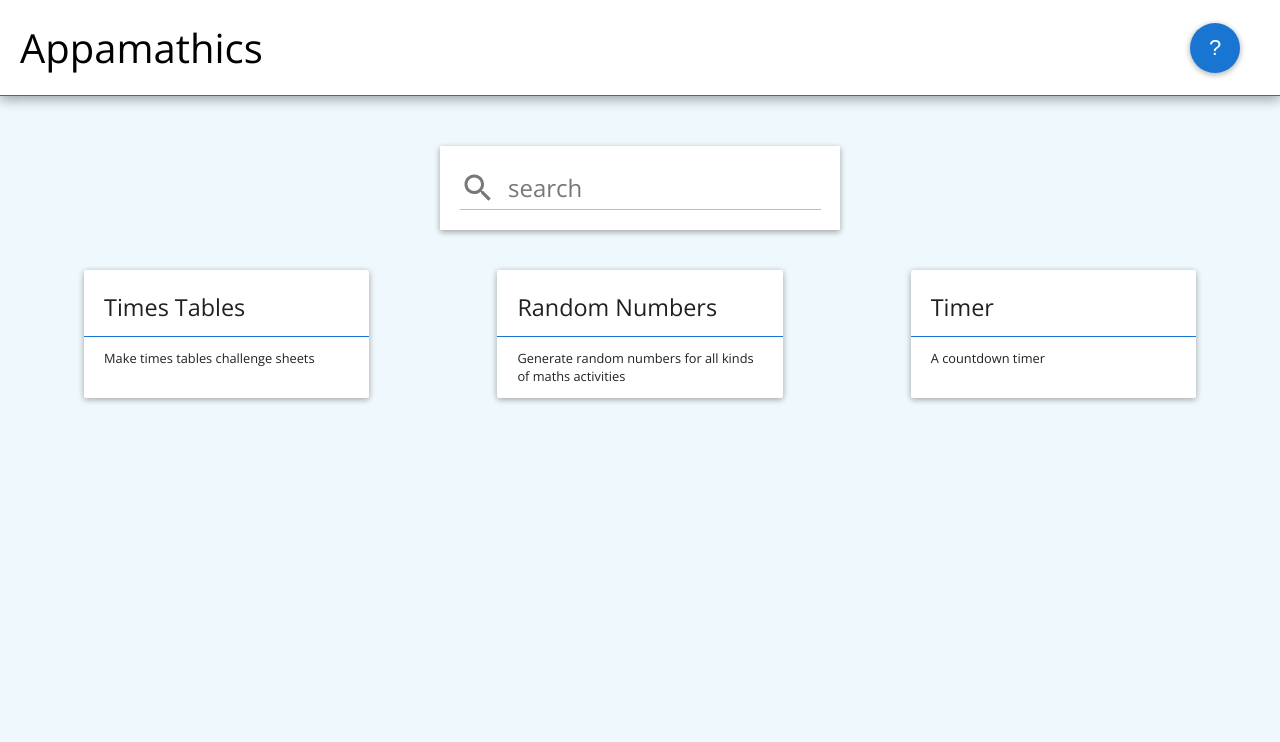
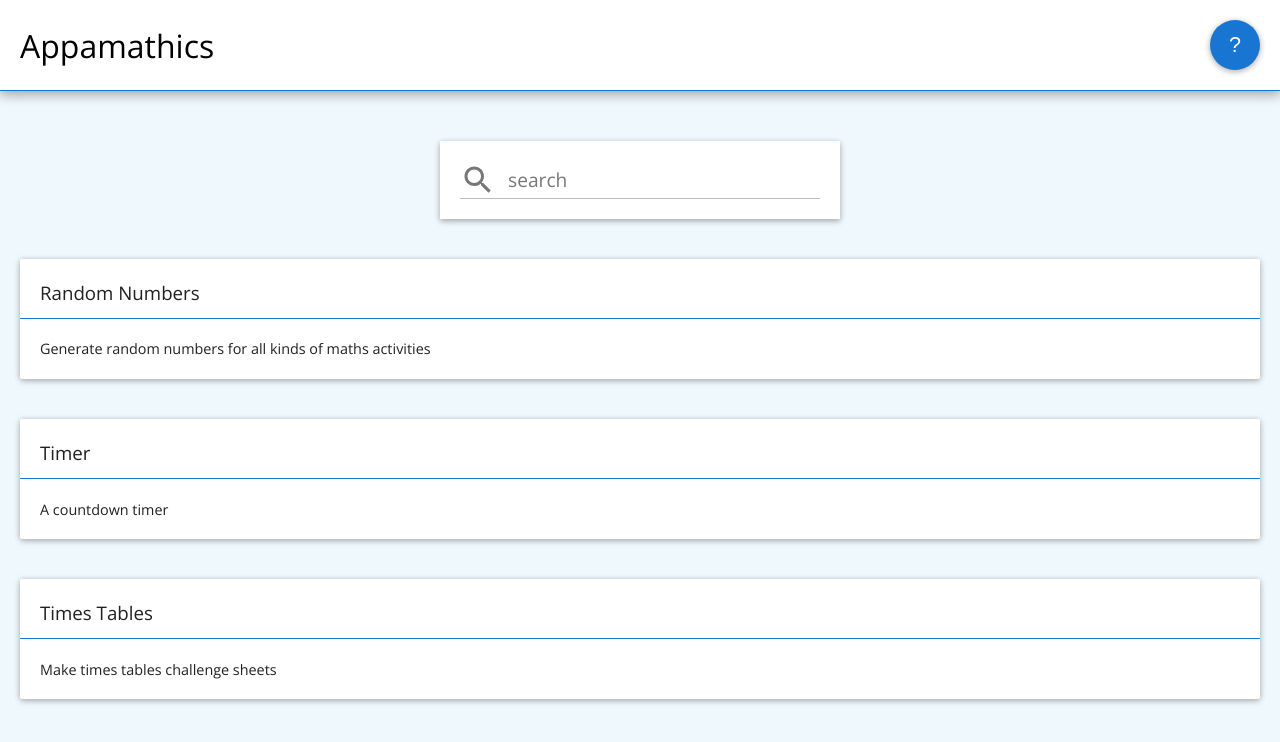
Before and after one commit to 4lefts/appamathics, a Vue app: page /#/ in a window 1280 px wide. Shown: the top 742 px of the page. Built offline with nearby package versions, Linux system fonts and the light colour scheme.

Commit message:
css tweaks, added sorting to applist

```diff
--- a/src/base.scss
+++ b/src/base.scss
@@ -88,7 +88,7 @@ $text-secondary: rgba(0, 0, 0, 0.6);
     padding: 0;
     width: $size;
     height: $size;
-    font-size: 1.1em;
+    font-size: 1.35rem;
     border-radius: 50%;
     display: flex;
     align-items: center;
@@ -149,7 +149,7 @@ button:focus:not(:active)::after {
     padding: 0;
     min-width: 150px;
     height: $size;
-    font-size: 1.1em;
+    font-size: 1.1rem;
     border-radius: 2px;
     display: flex;
     align-items: center;
@@ -163,7 +163,6 @@ button:focus:not(:active)::after {
     transition: all 0.3s ease;
     &:focus, &:hover{
         outline: none;
-        // transform: scale(1.1);
         @include card(3, $light);
     }
 }
@@ -176,8 +175,8 @@ button:focus:not(:active)::after {
 
 @import url('https://fonts.googleapis.com/css?family=Lora|Open+Sans');
 body{
-    font-size: 20px;
-    // font-family: 'Lora', serif;
+    font-size: 16px;
+    //font-family: 'Lora', serif;
     font-family: 'Open Sans', sans-serif;
     background-color: $background;
 }
@@ -198,10 +197,13 @@ header{
         margin: 0;
     }
     h5{
-        margin-top: 0.4em;
+        margin-top: 0.4rem;
     }
-    button, a{
+    button{
         @include icon-button();
+    }
+    a{
+        @include icon-button(50px, $light)
     }
     border-bottom: 1px solid $primary;
 }
@@ -215,8 +217,8 @@ header{
 .button-group{
     display: flex;
     align-items: center;
-    button{
-        margin-right: $gutter;
+    button, h1{
+        margin-left: $gutter;
     }
 }
 
@@ -230,7 +232,7 @@ input{
     background: transparent;
     border: none;
     border-bottom: 1px solid lighten($text, 70%);
-    font-size: 1.2em;
+    font-size: 1.2rem;
     &::-webkit-input-placeholder { /* Chrome/Opera/Safari */
       color: #777777;
     }
@@ -253,12 +255,12 @@ input{
 label{
     margin-top: $gutter;
     color: $text-secondary;
-    font-size: 0.7em;
+    font-size: 0.9rem;
     padding: 5px;
     padding-left: 0;
 }
 
-.settings{
+@mixin slide-in-info{
     @include card(1);
     @include container();
     margin: $gutter auto;
@@ -267,12 +269,11 @@ label{
     background-color: #ffffff;
     p{
         margin-bottom: 0;
-        font-size: 0.7em;
-        color: $text-secondary;
     }
     h3{
-        margin-top: 0.3em;
-        margin-bottom: 0.15em;
+        margin-top: 0.3rem;
+        padding-bottom: 0.35rem;
+        border-bottom: 1px solid $light;
     }
     input{
         margin-bottom: 20px;
@@ -283,16 +284,17 @@ label{
 }
 
 .about-info{
-    @include card(1);
-    @include container();
-    margin-top: $gutter;
-    padding: $gutter;
+    @include slide-in-info();
+}
+
+.settings{
+    @include slide-in-info();
+    h3{
+        margin-bottom: 1rem;
+    }
     p{
-        margin-bottom: 0;
-    }
-    h3{
-        margin-top: 0.3em;
-        margin-bottom: 0.15em;
+        font-size: 0.9rem;
+        color: $text-secondary;
     }
 }
 
--- a/src/components/home.vue
+++ b/src/components/home.vue
@@ -13,7 +13,7 @@
     </header>
     <transition name="slide">
       <div v-if="showAbout" class="about-info">
-        <h2>Simple Apps for Classrooms</h2>
+        <h3>Simple Apps for Classrooms</h3>
         <p>Appamathics is a growing collection of web apps that are hopefully useful in primary school classrooms. They are not designed to fit a specific purpose; they're just things that I've found useful. Each one has a help page that tries to suggest some possible uses for the app. If you have ideas for apps you'd like to see here, or ways the apps or the site could be improved, please get in touch.</p>
         <p>Thanks,<br>Stephen Ball,<br>{{getDate}}</p>
       </div>
@@ -23,12 +23,10 @@
       <input id="search" type="text" v-model="search" placeholder="search">
     </div>
     <div class="card-grid">
-      <div v-for="app in filteredAppList" class="app-card">
-        <router-link v-bind:to="app.path">
+        <router-link v-for="app in filteredAppList" :key="app.path" v-bind:to="app.path">
           <h3>{{app.name}}</h3>
           <p>{{app.description}}</p>
         </router-link>
-      </div>
     </div>
   </div>
 </template>
@@ -64,8 +62,23 @@ export default {
       return `${months[d.getMonth()]}, ${d.getFullYear()}`
     },
     filteredAppList: function(){
-      return this.appList.filter(app => {
-        return app.name.toLowerCase().includes(this.search.toLowerCase())
+      return this.appList
+            .filter(app => {
+              return app.name
+                        .toLowerCase()
+                        .includes(this.search.toLowerCase())
+            })
+            .sort((a, b) => {
+              const nameA = a.name.toUpperCase()
+              const nameB = b.name.toUpperCase()
+              if(nameA < nameB){
+                return -1
+              }
+              if(nameA > nameB){
+                return 1
+              }
+              //names are the same - this should never happen
+              return 0
             })
     }
   },
@@ -104,13 +117,19 @@ export default {
   flex-direction: row;
   flex-flow: wrap;
   justify-content: space-around;
-  .app-card{
+  a{
+    text-decoration: none;
+    color: $text;
+    width: 100%;
+    margin: $gutter 0;
     box-sizing: border-box;
-    margin: $gutter 0;
-    width: 23%;
     border-radius: 2px;
     @include card(1);
     transition: all 0.3s ease;
+    &:focus{
+      outline: none;
+      color: $primary;
+    }
       h3{
         margin: 0;
         box-sizing: border-box;
@@ -119,16 +138,8 @@ export default {
         border-bottom: 1px solid $primary;
       }
       p{
-      padding: 0 $gutter;
-      font-size: 0.8rem;
-    }
-    a{
-      text-decoration: none;
-      color: $text;
-      &:focus{
-        outline: none;
-        color: $primary;
-      }
+        padding: 0.4rem $gutter;
+        font-size: 0.9rem;
       }
       &:hover{
         @include card(3);
@@ -136,6 +147,7 @@ export default {
           color: $primary;
         }
       }
+
   }
 }
 </style>
--- a/src/components/tables.vue
+++ b/src/components/tables.vue
@@ -1,7 +1,8 @@
 <template>
   <div>
     <header>
-      <div class="container">
+      <div class="button-group">
+        <router-link to="/"><img src="../assets/icons/arrow_back.svg" alt="back to home page"></router-link>
         <h1>Tables Challenge</h1>
       </div>
       <div class="button-group">
@@ -13,12 +14,11 @@
           <img v-if="showAbout" src="../assets/icons/close.svg" alt="close about button">
           <span v-else>?</span>
         </button>
-        <router-link to="/"><img src="../assets/icons/arrow_back.svg" alt="back to home page"></router-link>
       </div>
     </header>
     <transition name="slide">
       <div v-if="showAbout" class="about-info">
-        <h2>Generate Times Tables Warm-Up Sheets</h2>
+        <h3>Generate Times Tables Practise Sheets</h3>
         <p>Use the settings section to select the times tables you want students to practise and click print to generate a printable worksheet. We normally set a 5 minute timer and see how many each person can do, then they can record this score (or the their time, or both) to try to improve on it next time.</p>
       </div>
     </transition>
--- a/src/components/tables_components/tableOutput.vue
+++ b/src/components/tables_components/tableOutput.vue
@@ -101,7 +101,7 @@ export default {
             table-layout: fixed;
             td, th {
                 text-align: center;
-                font-size: 1.4em;
+                font-size: 1.4rem;
                 vertical-align: middle;
                 font-weight: 300;
                 border: 1px solid $text;
--- a/src/components/tables_components/tablesChooser.vue
+++ b/src/components/tables_components/tablesChooser.vue
@@ -40,10 +40,9 @@ export default {
             flex-wrap: wrap;
             justify-content: space-between;
             .number-choice-button{
-                $sz: 2.1em;
-                line-height: $sz;
-                width: $sz;
-                font-size: $sz;
+                font-size: 3rem;
+                line-height: 2em;
+                width: 2em;
                 text-align: center;
                 margin-bottom: $gutter;
                 @include card(1);
--- a/src/components/timer.vue
+++ b/src/components/timer.vue
@@ -1,7 +1,8 @@
 <template>
   <div>
       <header>
-            <div class="container">
+            <div class="button-group">
+                <router-link to="/"><img src="../assets/icons/arrow_back.svg" alt="back to home page"></router-link>
                 <h1>Timer</h1>
             </div>
             <div class="button-group">
@@ -13,7 +14,6 @@
                 <img v-if="showAbout" src="../assets/icons/close.svg" alt="close about button">
                 <span v-else>?</span>
                 </button>
-                <router-link to="/"><img src="../assets/icons/arrow_back.svg" alt="back to home page"></router-link>
             </div>
         </header>
         <transition name="slide">
```
Also changed, not shown: src/components/randomNumbers.vue (+5 -5 lines). Lines whose indentation alone changed are shown as unchanged.
